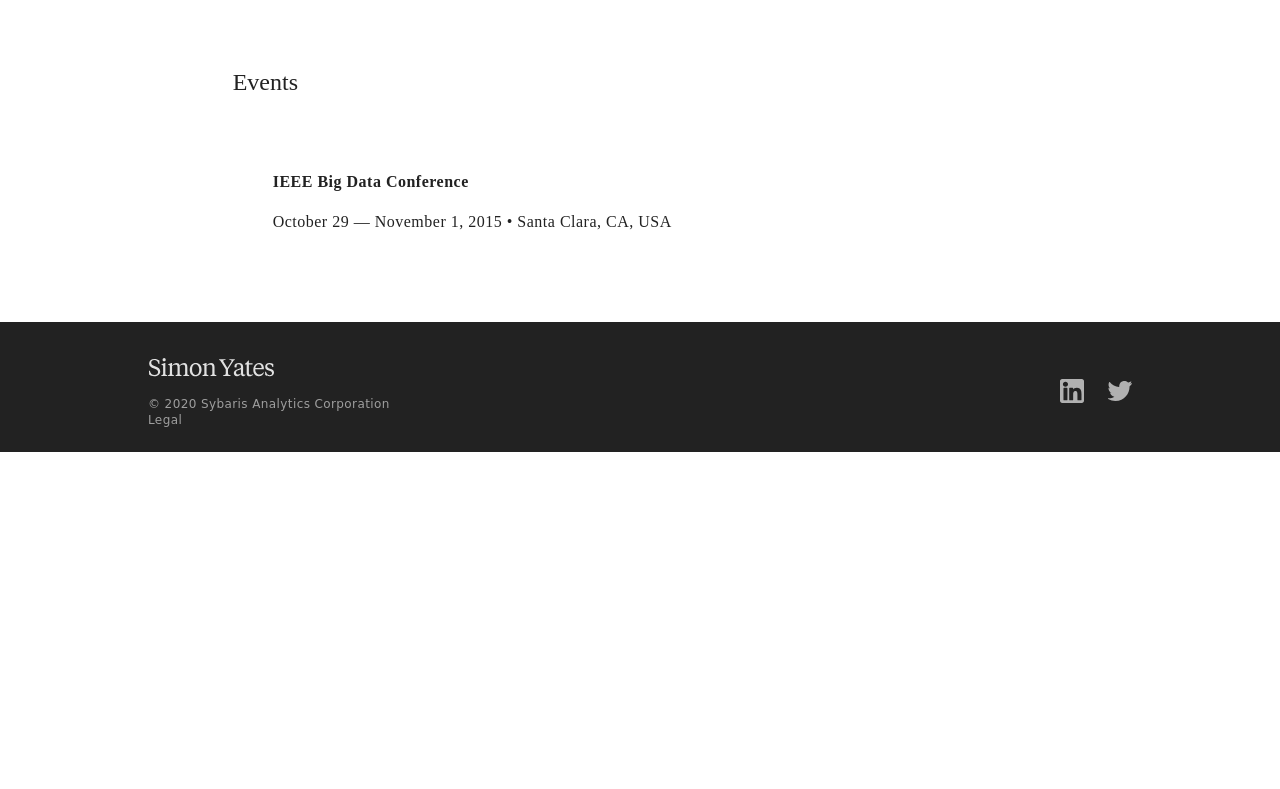
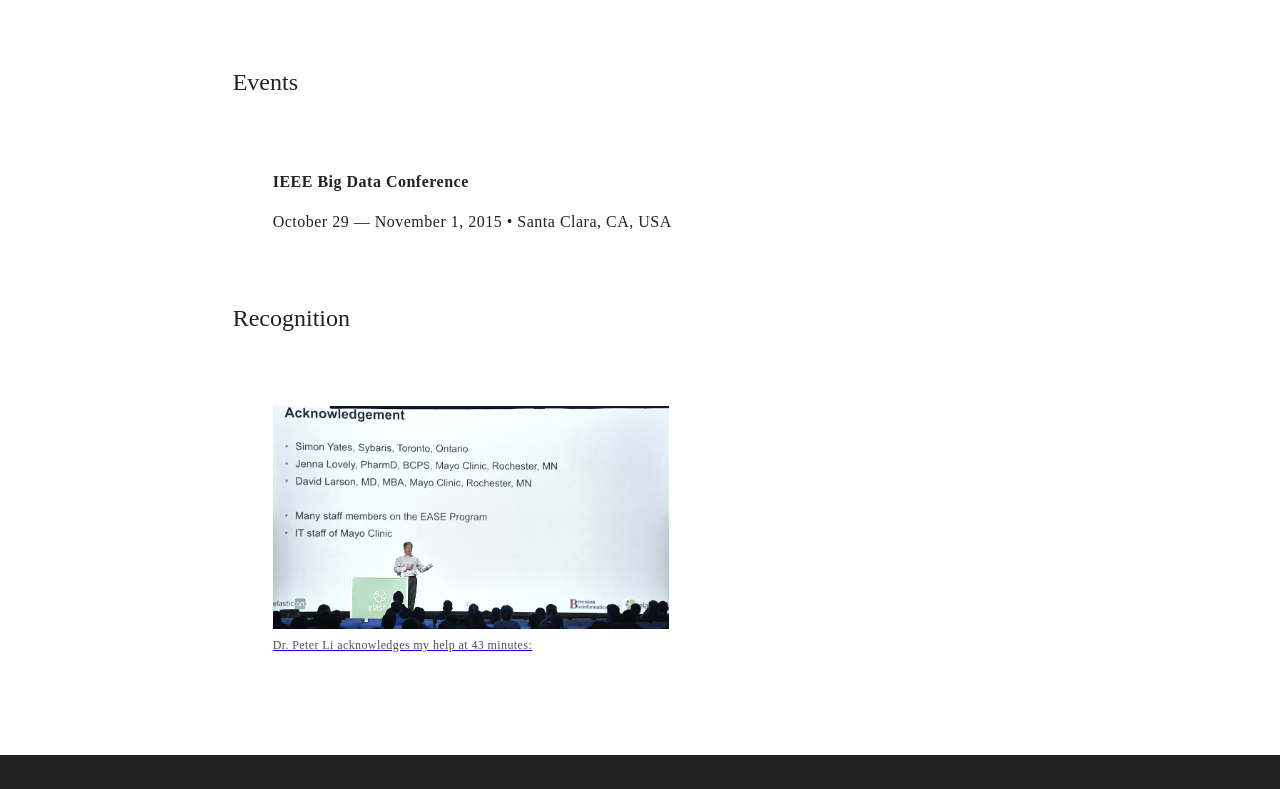
Before and after one commit to cheftechnical/simonyates, a React (Create React App) app: page /work/mayo-clinic in a window 1280 px wide. Shown: the part 1880-2669 px from the top of the page. Before the commit the page ends 2332 px from the top, so only its background shows below. Built offline with nearby package versions, Linux system fonts and the light colour scheme; a web font is replaced by a local one.

Commit message:
Update capcha

```diff
--- a/src/pages/Contact/SendingMessageDialog/RecaptchaFragment.tsx
+++ b/src/pages/Contact/SendingMessageDialog/RecaptchaFragment.tsx
@@ -4,6 +4,10 @@ import ReCAPTCHA from 'react-google-recaptcha';
 import axios from 'axios';
 import {Message} from '../Message';
 import {makeStyles} from '@material-ui/core/styles';
+
+// https://developers.google.com/recaptcha/docs/display
+// v2
+const recaptchaSiteKey = '6Ldoc7gZAAAAAK-b8CtvPI9W00OkjyouLoxmdwq1';
 
 interface Props {
 	message: Message | undefined;
@@ -13,7 +17,6 @@ interface Props {
 
 const useStyles = makeStyles((theme) => ({
 	root: {
-		// padding: rem(40),
 		textAlign: 'center'
 	},
 	box: {
@@ -62,7 +65,7 @@ export default function RecaptchaFragment(props: Props) {
 						<Box className={classes.box}>
 							<ReCAPTCHA
 								onChange={handleReCaptchaChange}
-								sitekey="6LfQSKcZAAAAAJCXPWH7aGFHCbUFrapdklKV9JQc"
+								sitekey={recaptchaSiteKey}
 							/>
 						</Box>
 					</Box>
--- a/src/pages/WorkAt/MayoClinic/index.tsx
+++ b/src/pages/WorkAt/MayoClinic/index.tsx
@@ -18,6 +18,7 @@ import WorkAtPublication from '../components/WorkAtPublication';
 import WorkAtEvents from '../components/WorkAtEvents';
 import WorkAtEventsGroup from '../components/WorkAtEventsGroup';
 import WorkAtEvent from '../components/WorkAtEvent';
+import Figure from '../../../components/Figure';
 
 export default function MayoClinic() {
 	const [sections, setSections] = React.useState();
@@ -116,6 +117,20 @@ export default function MayoClinic() {
 									</WorkAtEventsGroup>
 								</WorkAtEvents>
 							</Section>
+
+							<Section id="recognition" name="Recognition">
+								<WorkAtSectionTitle>
+									Recognition
+								</WorkAtSectionTitle>
+
+								<a href="https://www.elastic.co/elasticon/conf/2016/sf/bringing-healthcare-analytics-to-the-point-of-care-at-mayo-clinic">
+									<Figure
+										alt="Elasticon 2016"
+										caption="Dr. Peter Li acknowledges my help at 43 minutes:"
+										src="/images/work-at/mayo-clinic/elasticon.png"
+									/>
+								</a>
+							</Section>
 						</Sections>
 					</Grid>
 					<Grid item xs={2}/>
```
Also changed, not shown: public/images/work-at/mayo-clinic/elasticon.png (added).
